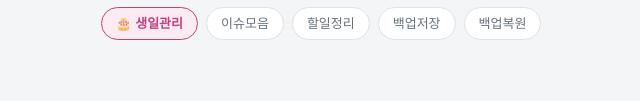
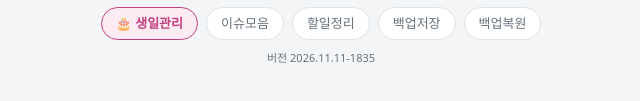
Before and after one commit to anmiyoung1/tikkeul, a plain HTML site: page index.html in a window 1280 px wide. Both pictures are taken after a click on the button "백업 메뉴". Shown: the part 493-594 px from the top of the page, 319-959 px from the left. Drawn offline with Linux system fonts and the light colour scheme; a web font is replaced by a local one.

Commit message:
⋯ 메뉴에 앱 버전 표시
Co-Authored-By: Claude Opus 5.5 <noreply@anthropic.com>
Claude-Session: https://claude.ai/code/session_014x4HKU3Xwq9wy2Gp7Ujj5V

```diff
--- a/index.html
+++ b/index.html
@@ -120,6 +120,7 @@ li.shift{transition:transform .15s}
 .empty-msg{color:var(--muted);font-size:14px;text-align:center;padding:12px 0;justify-content:center}
 .note{font-size:12px;color:var(--muted);text-align:center}
 .tools{display:flex;gap:8px;justify-content:center;flex-wrap:wrap}
+.tools .ver{flex-basis:100%;margin:2px 0 0;text-align:center;font-size:11px;color:var(--muted)}
 .cake{position:absolute;top:2px;left:3px;font-size:10px;line-height:1}
 .bday-line{display:flex;flex-direction:column;gap:2px;background:var(--bday-soft);border-radius:8px;padding:6px 10px;font-size:14px;font-weight:600;color:var(--bday)}
 .bday-line small{font-weight:400;color:var(--muted);font-size:12px}
@@ -320,7 +321,7 @@ li.mcard{padding:8px 2px;align-items:flex-start}
   <div class="toast" id="toast" hidden></div>
   <div class="undo" id="undo" hidden><span id="undoText"></span><button type="button" id="undoBtn">되돌리기</button></div>
   <div class="sheet" id="mSheet" hidden><div class="sheet-card" id="mSheetBody" role="dialog" aria-modal="true" aria-label="미팅 상세"></div></div>
-  <div class="tools" id="tools" hidden><button type="button" id="bdayOpen" class="bday-btn"><span aria-hidden="true">🎂</span> 생일관리</button><button type="button" id="issueOpen">이슈모음</button><button type="button" id="purgeOpen">할일정리</button><button type="button" id="backup">백업저장</button><label class="restore">백업복원<input type="file" id="restoreFile" accept="application/json,.json" hidden></label></div>
+  <div class="tools" id="tools" hidden><button type="button" id="bdayOpen" class="bday-btn"><span aria-hidden="true">🎂</span> 생일관리</button><button type="button" id="issueOpen">이슈모음</button><button type="button" id="purgeOpen">할일정리</button><button type="button" id="backup">백업저장</button><label class="restore">백업복원<input type="file" id="restoreFile" accept="application/json,.json" hidden></label><p class="ver" id="appVer">버전 2026.11.11-1835</p></div>
   <div class="purge" id="purge" hidden>
     <div class="bp-head"><b class="purge-title">할일정리</b><button type="button" class="bp-close" id="purgeClose" aria-label="닫기">×</button></div>
     <label for="purgeDate">이 날짜부터 이후 할 일을 모두 정리해요</label>
```
